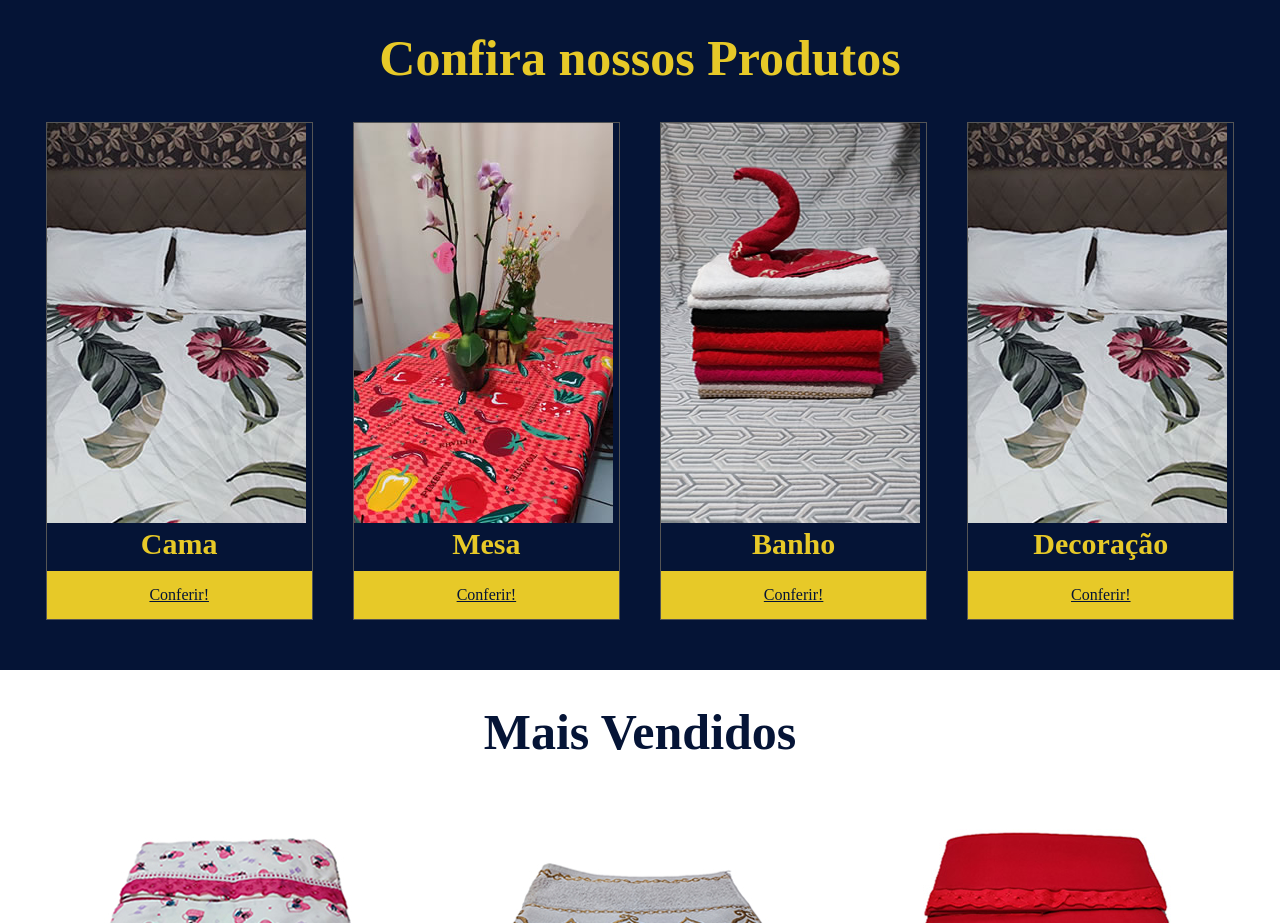
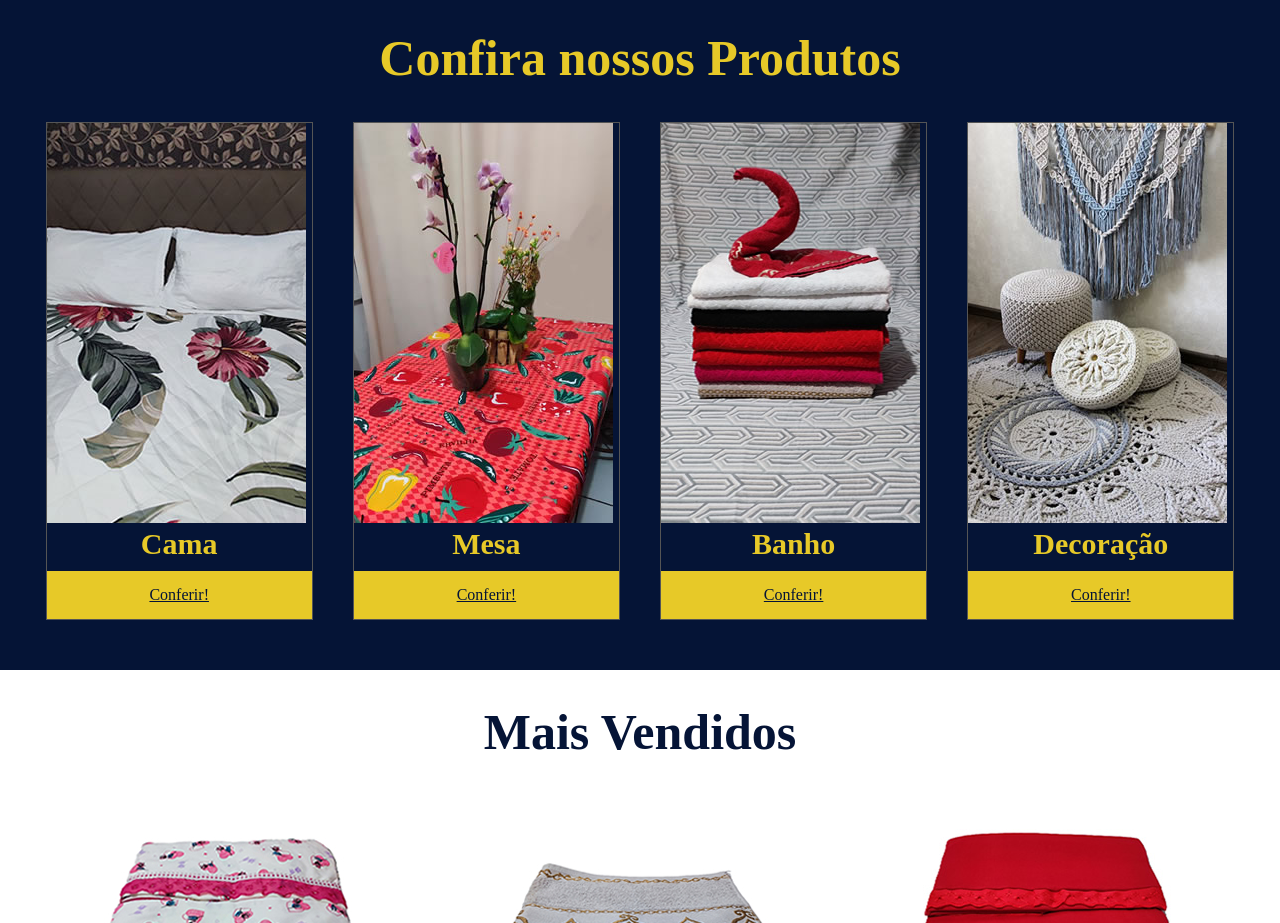
Before and after one commit to clovisgeorgette/gettyenxovais, a plain HTML site: page index.html in a window 1280 px wide. Shown: the part 800-1723 px from the top of the page. Drawn offline with Linux system fonts and the light colour scheme.

Commit message:
atualização images

```diff
--- a/index.html
+++ b/index.html
@@ -73,7 +73,7 @@
 
 		<div class="produto-wraper">
 			<div class="box-single-produto">
-				<img src="image/cama.jpg">
+				<img src="image/decoracao.jpg">
 				<h2>Decoração</h2>
 				<a href="produto.html">Conferir!</a>
 			</div><!--box-single-produto-->
```
Also changed, not shown: image/decoracao.jpg (added), image/ge.png (deleted).
